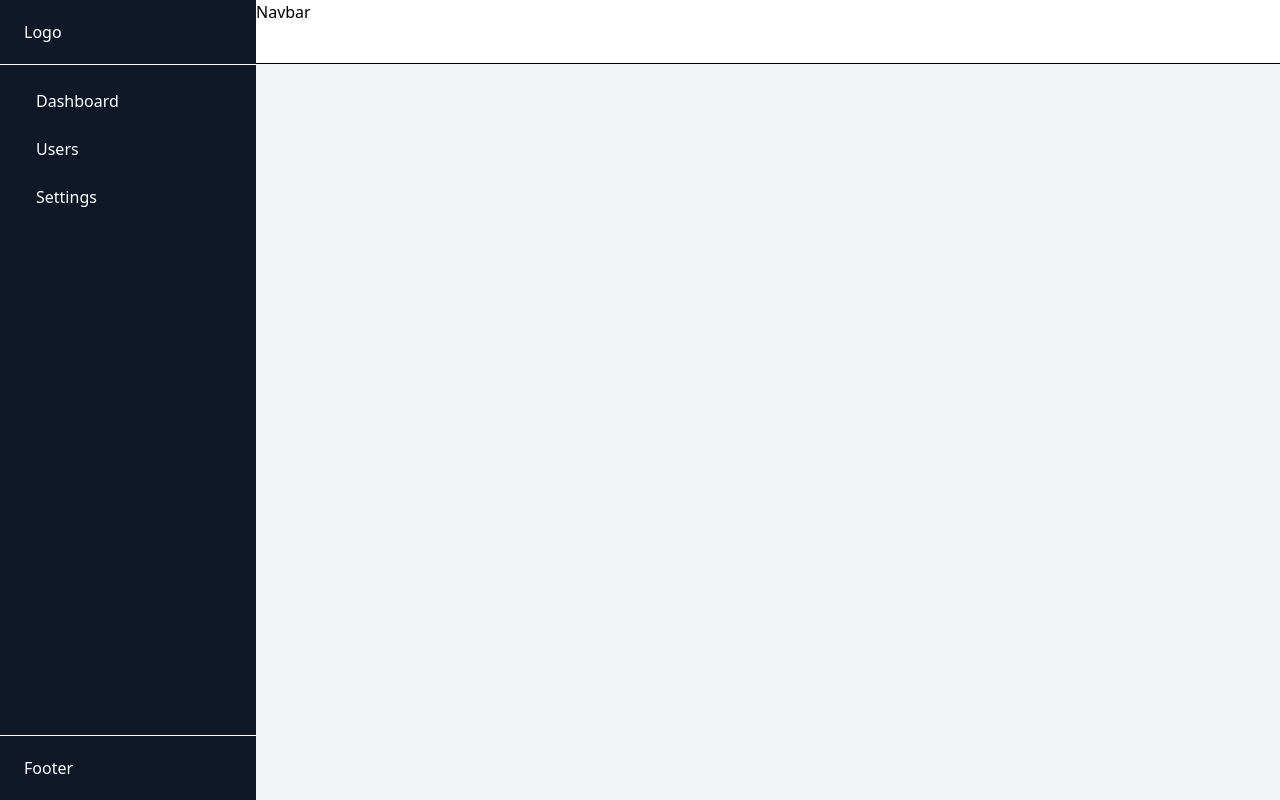
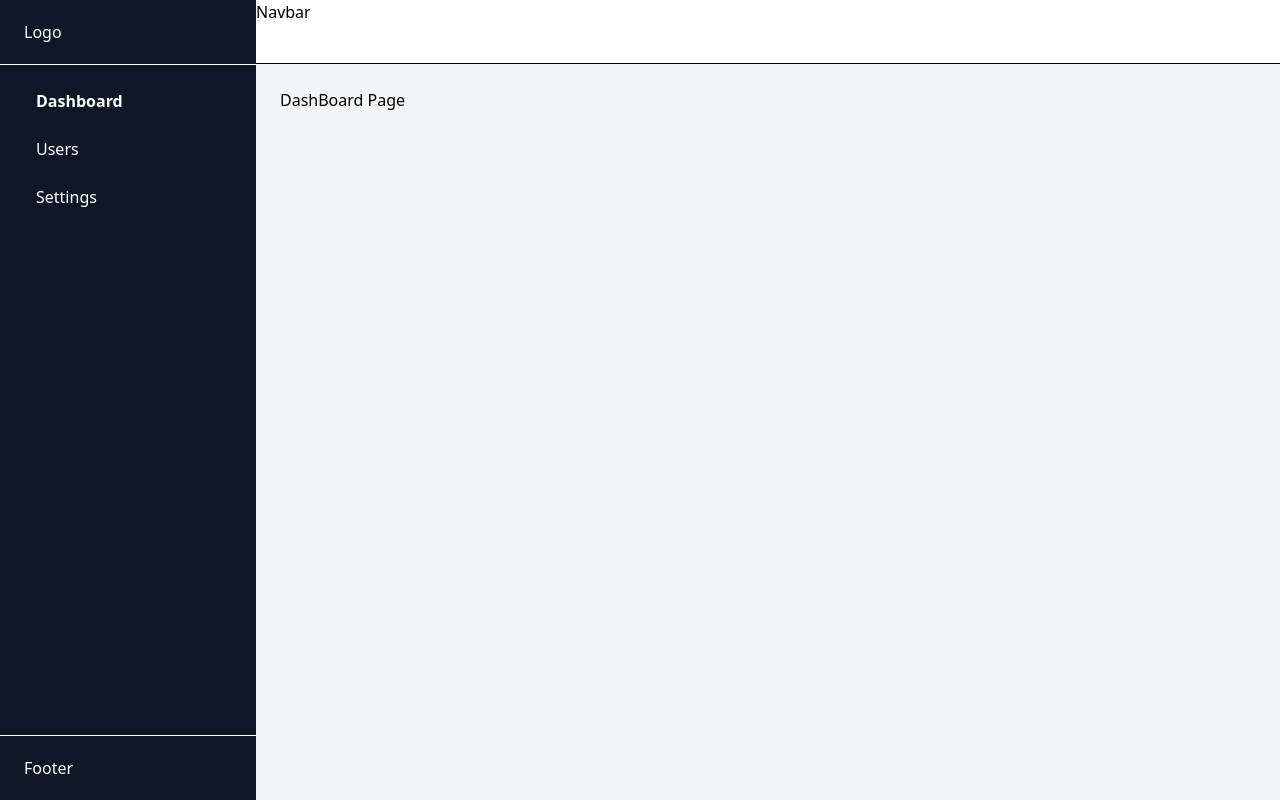
Before and after one commit to mdaasim77/Admin-Dashboard, a React (Vite) app: page / in a window 1280 px wide. Built offline with nearby package versions, Linux system fonts and the light colour scheme.

Commit message:
clicking work on layout

```diff
--- a/src/Components/Layout.jsx
+++ b/src/Components/Layout.jsx
@@ -1,17 +1,39 @@
+import { useState } from "react";
+
 export default function Layout({ children }) {
+  const [currentpage, setCurrentpage] = useState("dashboard");
+
   return (
     <div className="min-h-screen flex bg-gray-100">
       {/* Sidebar */}
       <aside className="w-64 bg-gray-900 text-white flex flex-col">
         <div className="px-6 py-5 border-b">Logo</div>
         <nav className="flex-1 flex flex-col px-6 py-4 gap-2">
-          <a href="#" className="px-3 py-2 rounded block">
+          <a
+            href="#"
+            onClick={() => setCurrentpage("dashboard")}
+            className={`block px-3 py-2 rounded  ${
+              currentpage === "dashboard" ? "font-semibold" : ""
+            }`}
+          >
             Dashboard
           </a>
-          <a href="#" className="px-3 py-2 rounded block">
+          <a
+            href="#"
+            onClick={() => setCurrentpage("user")}
+            className={`block px-3 py-2 rounded ${
+              currentpage === "user" ? "font-semibold" : ""
+            }`}
+          >
             Users
           </a>
-          <a href="#" className="px-3 py-2 rounded block">
+          <a
+            href="#"
+            onClick={() => setCurrentpage("settings")}
+            className={`px-3 py-2 rounded block ${
+              currentpage === "settings" ? "font-semibold" : ""
+            }`}
+          >
             Settings
           </a>
         </nav>
@@ -24,7 +46,11 @@ export default function Layout({ children }) {
         <header className="h-16 bg-white border-b">Navbar</header>
 
         {/* Page Content */}
-        <main className="flex-1 p-6">{children}</main>
+        <main className="flex-1 p-6">
+          {currentpage === "dashboard" && <h1>DashBoard Page</h1>}
+          {currentpage === "user" && <h1>User Page</h1>}
+          {currentpage === "settings" && <h1>Setting Page</h1>}
+        </main>
       </div>
     </div>
   );
```
